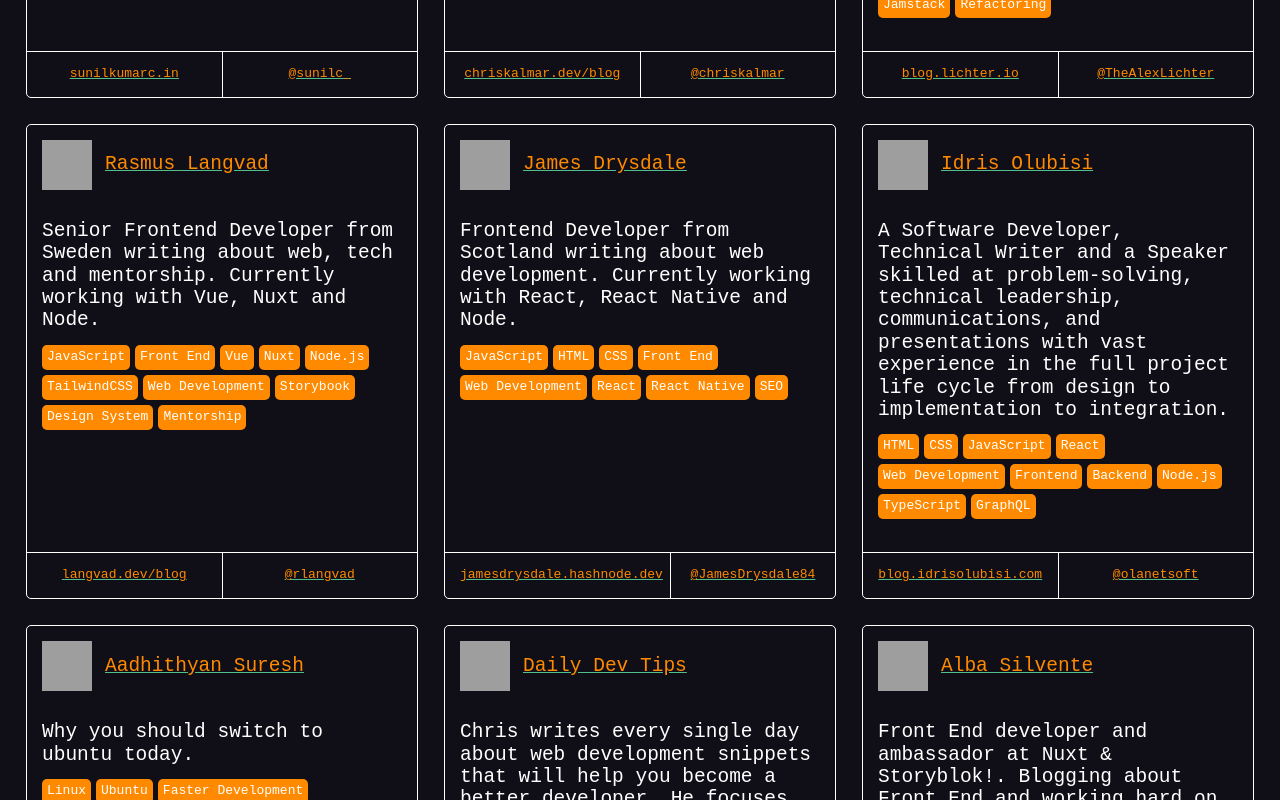
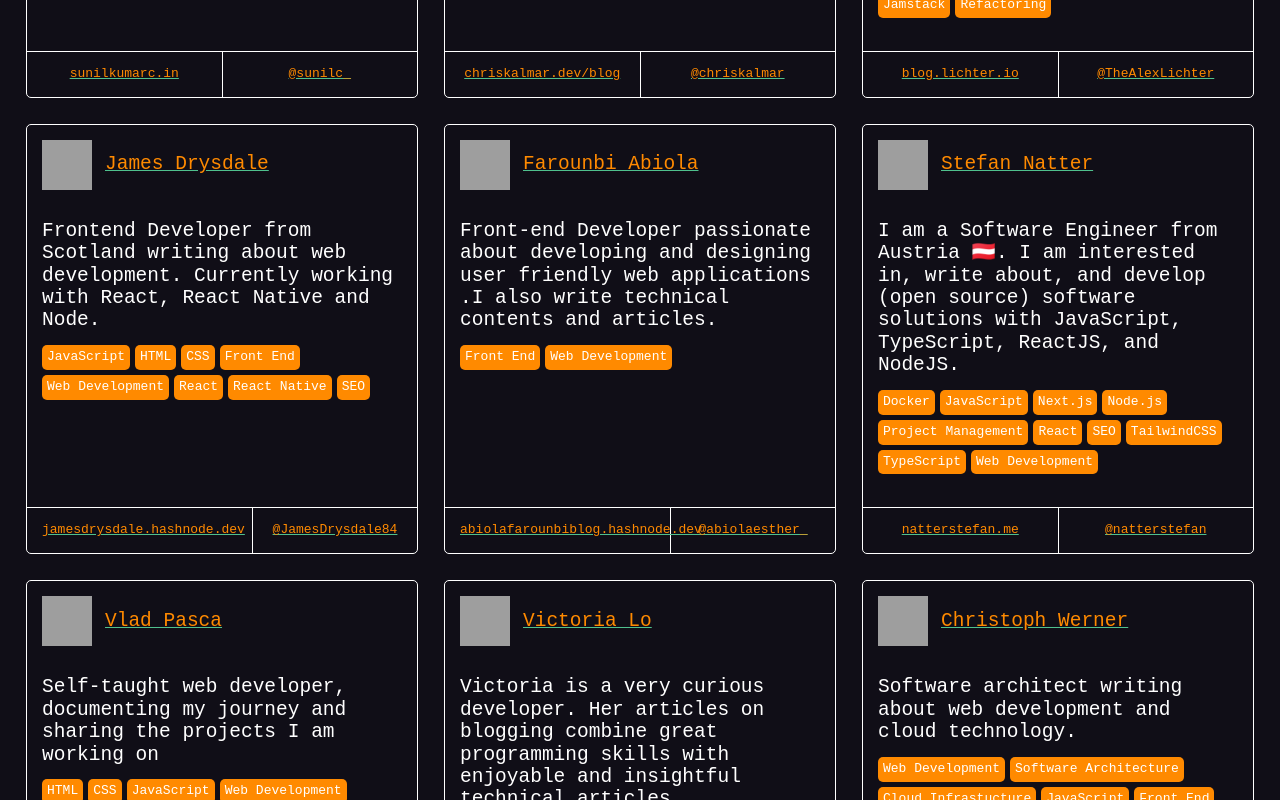
Before and after one commit to markodenic/awesome-tech-blogs, a Nuxt app: page / in a window 1280 px wide. Shown: the part 860-1660 px from the top of the page. Built offline with nearby package versions, Linux system fonts and the light colour scheme; grey boxes are pictures that could not be loaded.

Commit message:
Added my section to the list

```diff
--- a/data.js
+++ b/data.js
@@ -485,4 +485,14 @@ module.exports = [
       'SEO',
     ]
   },
+    {
+    name: 'Farounbi Abiola',
+    description: 'Front-end Developer passionate about developing and designing user friendly web applications .I also write technical contents and articles.',
+    url: 'https://abiolafarounbiblog.hashnode.dev/',
+    twitter: '@abiolaesther_',
+    tags:[
+      'Front End',
+      'Web Development'
+    ]
+  },
 ];
```
